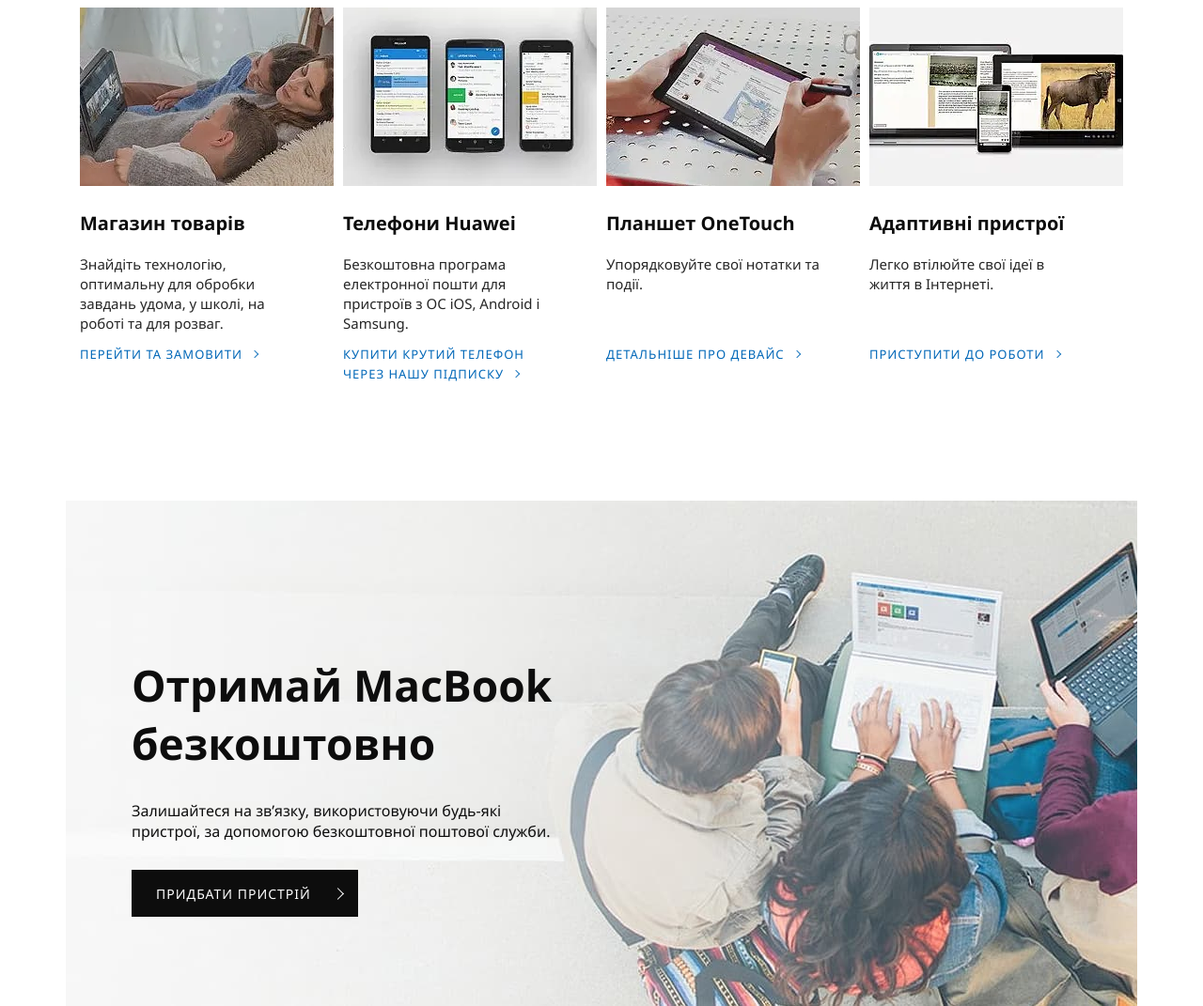
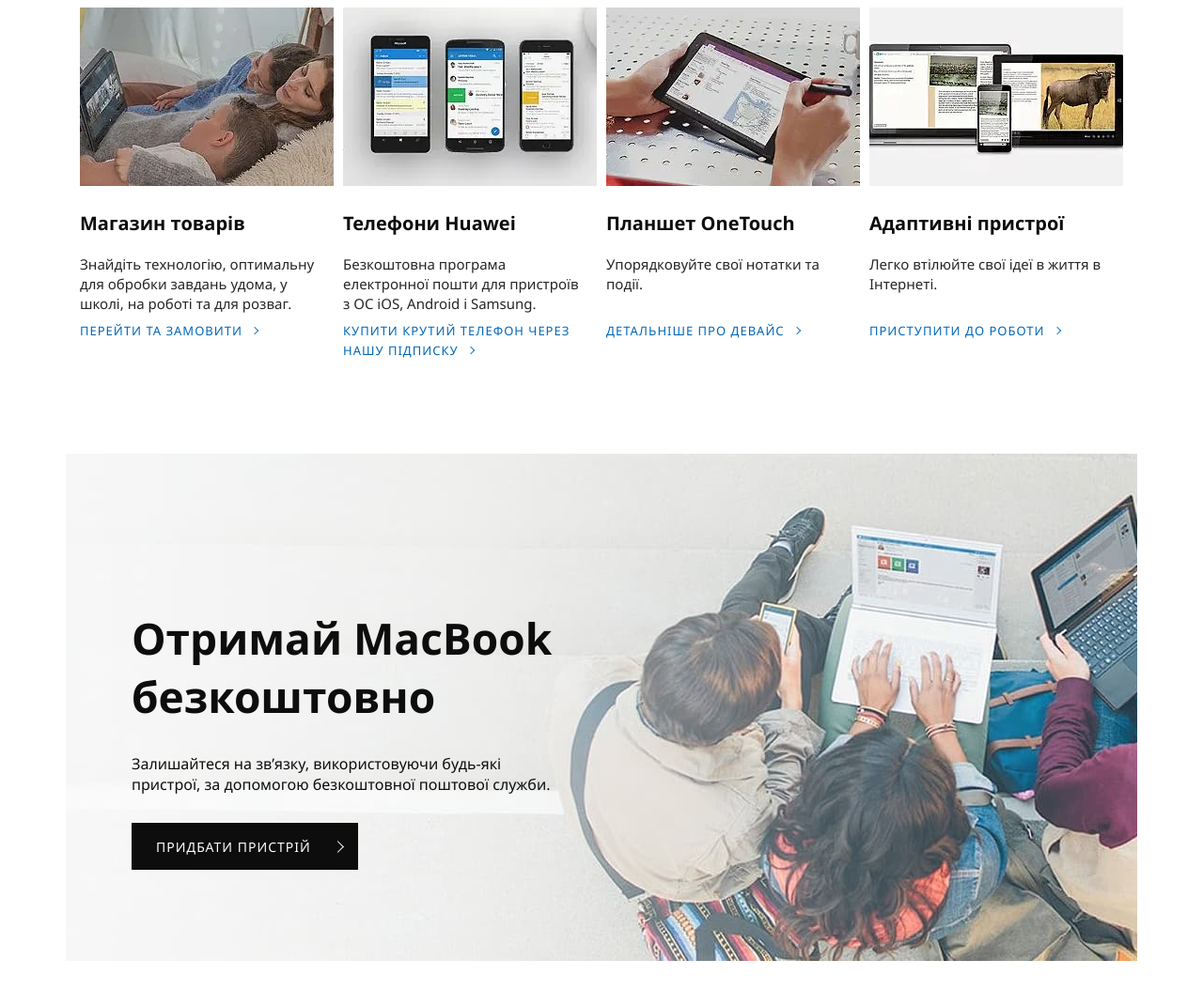
Before and after one commit to Zavorotna/Minilab, a plain HTML site: page index.html in a window 1280 px wide. Shown: the part 728-1799 px from the top of the page at 94% size. Drawn offline with Linux system fonts and the light colour scheme.

Commit message:
minilab adaptive 20.03

```diff
--- a/css/style.css
+++ b/css/style.css
@@ -49,7 +49,7 @@ table {
 
 figure {
     margin: 0;
-    padding: 0 20rem;
+    padding: 0 20rem 40rem 20rem;
     max-width: 270rem;
 }
 
@@ -649,7 +649,6 @@ tbody tr > td {
     max-width: 256rem;
     height: 70rem;
     margin: 0;
-    padding: 0 40rem 25rem 0;
     font-size: 15rem;
     line-height: 21rem;
     color: #262626;
@@ -668,10 +667,6 @@ tbody tr > td {
     text-decoration: underline;
 }
 
-.arrow {
-    position: relative;
-}
-
 .arrow a::after {
     content: "";
     display: inline-block;
@@ -682,11 +677,6 @@ tbody tr > td {
     transform: rotate(-45deg);
     margin-left: 10rem;
     margin-bottom: 2rem;
-}
-
-.double a:after {
-    top: 31%;
-    right: 47%;
 }
 
 .bottom-info {
```
